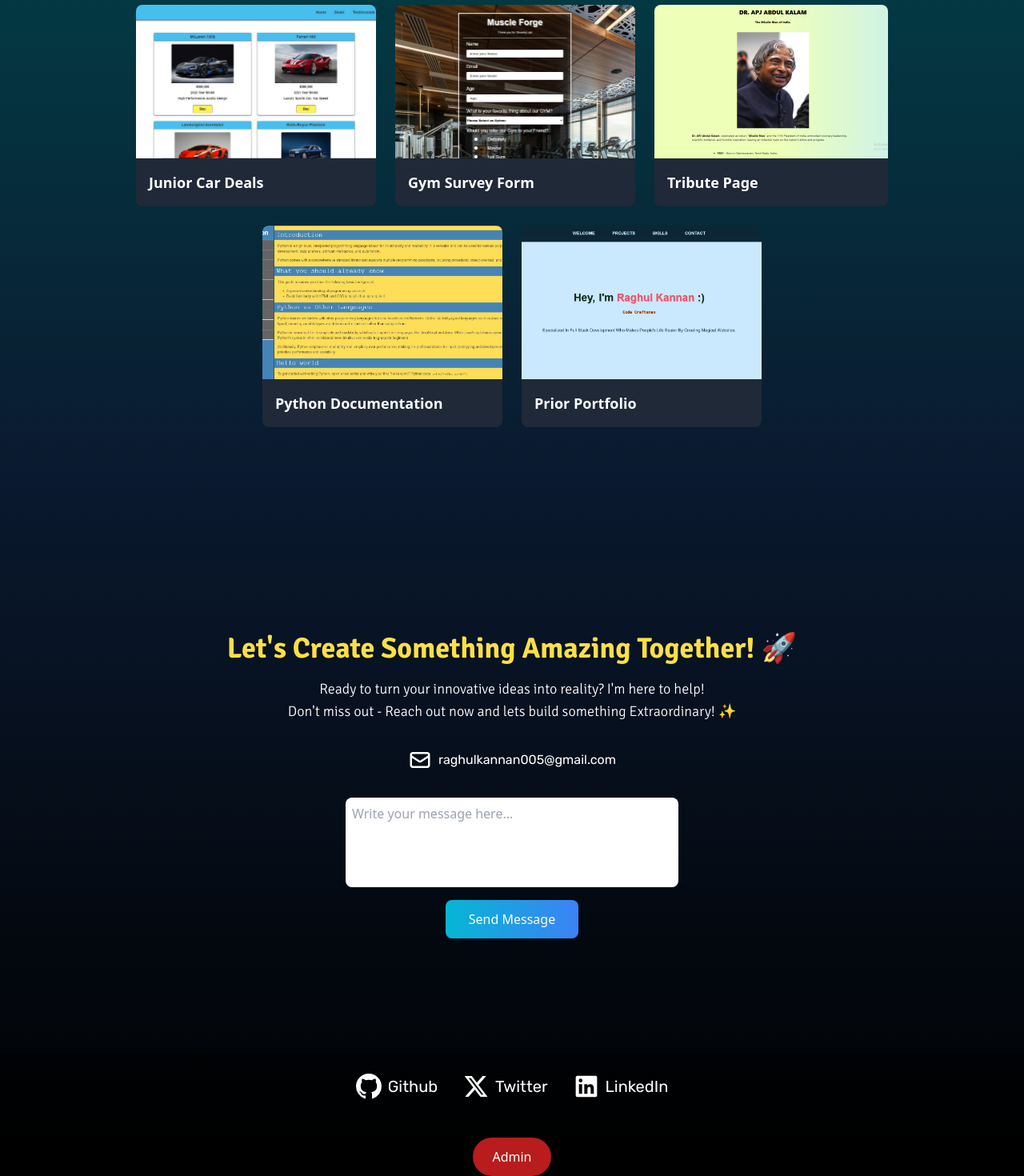
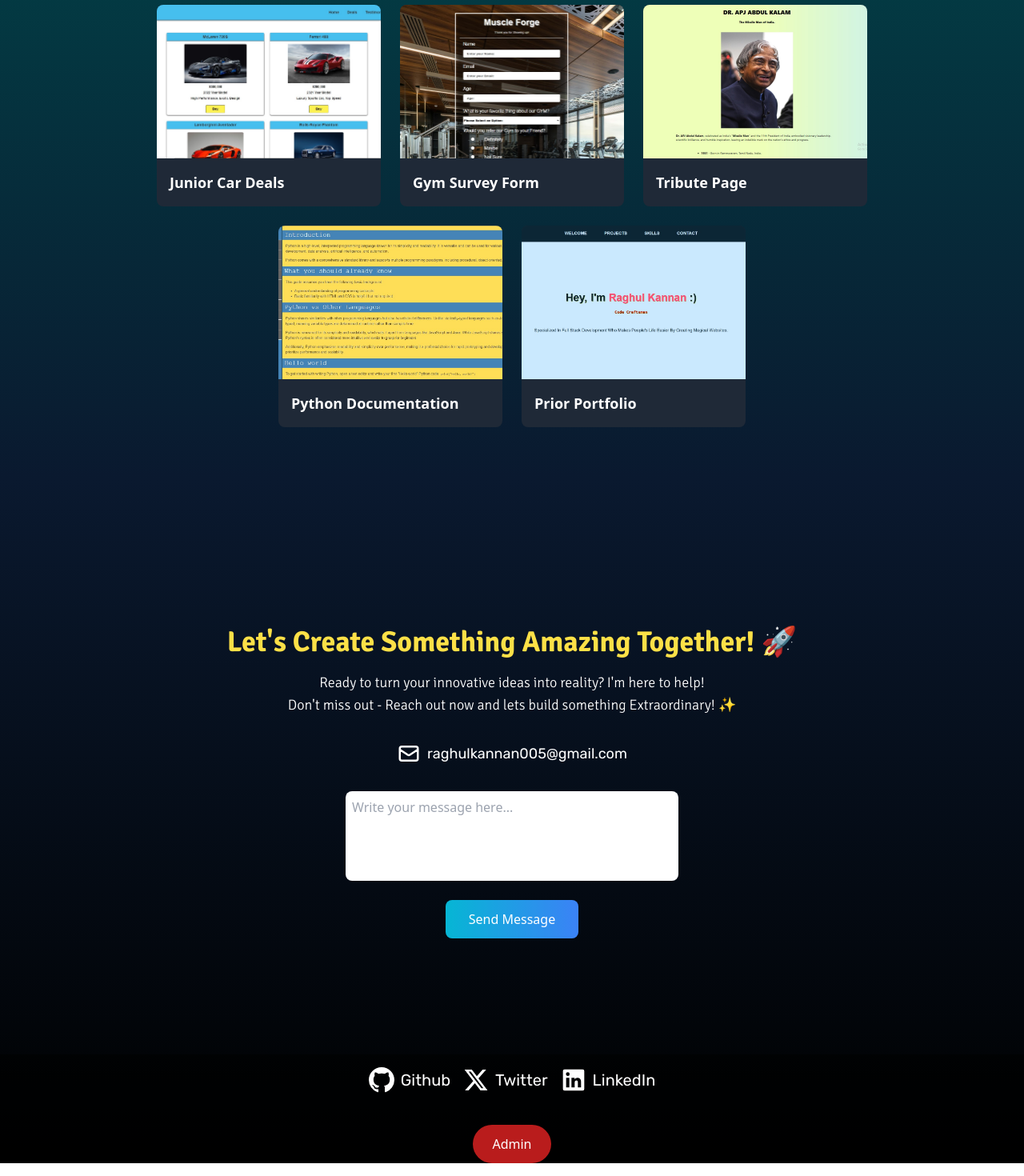
Before and after one commit to Raghulkannan005/Raghulkannan005.github.io, a React (Vite) app: page / in a window 1280 px wide. Shown: the part 1802-3272 px from the top of the page at 80% size. Built offline with nearby package versions, Linux system fonts and the light colour scheme.

Commit message:
Update Projects component

```diff
--- a/src/App.jsx
+++ b/src/App.jsx
@@ -1,5 +1,6 @@
 import { BrowserRouter as Router, Route, Routes } from 'react-router-dom';
-import Navbar from './Components/navBar';
+import { useState } from 'react';
+import Navbar from './Components/Navbar';
 import Hero from './Components/hero';
 import About from './Components/about';
 import Projects from './Components/projects';
@@ -9,19 +10,24 @@ import { ThemeProvider, useTheme } from './context/ThemeContext';
 
 const AppContent = () => {
     const { darkMode } = useTheme();
+    const [isActive, setActive] = useState(false);
+
+    const toggleClass = () => {
+        setActive(!isActive);
+    };
+
     return (
-        <div className={`h-full w-full items-center transition-colors duration-300 ${darkMode ? '[background:radial-gradient(125%_125%_at_50%_10%,#020220_30%,#0a1399_100%)]' : 'bg-gray-100'}`}>
-            <Navbar />
-            <Hero />
-            <About />
-            <Projects />
-            <Contact />
+        <div className={`h-full w-full min-w-96 items-center transition-colors duration-300 ${darkMode ? '[background:radial-gradient(125%_125%_at_50%_10%,#020220_30%,#0a1399_100%)]' : 'bg-gray-100'}`}>
+            <Navbar isActive={isActive} toggleClass={toggleClass} />
+            <Hero toggleClass={toggleClass} />
+            <About toggleClass={toggleClass} />
+            <Projects toggleClass={toggleClass} />
+            <Contact toggleClass={toggleClass} />
         </div>
     );
 };
 
-const App = () => {
-    return (
+const App = () => (
     <ThemeProvider>
         <Router>
             <Routes>
@@ -31,6 +37,5 @@ const App = () => {
         </Router>
     </ThemeProvider>
 );
-};
 
 export default App;
--- a/src/Components/contact.jsx
+++ b/src/Components/contact.jsx
@@ -1,5 +1,5 @@
 // src/Components/contact.jsx
-import { useEffect, useState } from 'react';
+import { useState } from 'react';
 import { HiOutlineMail } from "react-icons/hi";
 import { useTheme } from '../context/ThemeContext';
 
@@ -46,16 +46,19 @@ const Contact = () => {
 
     return (
 
-    <div className={`min-h-screen relative w-full flex flex-col justify-text-white items-center ${darkMode ? 'bg-gradient-to-b from-[#0a192f] to-black' : 'bg-gradient-to-b from-[#86a2ee] to-[#75b7f5]'}`} id="contact">
+    <div className={`min-h-screen relative w-full flex flex-col justify-text-white items-center ${darkMode ? 'bg-gradient-to-b from-[#0a192f] to-black' : 'bg-gradient-to-b from-[#86a2ee] to-[#75b7f5]'}`} id="contact" >
+
         <div className='flex flex-col min-h-[90vh] justify-center items-center'>
-            <div className= "text-yellow-300 text-4xl font-signi mt-12 px-6 text-center font-bold mb-4">
+
+            <div className= "text-yellow-300 text-2xl sm:text-4xl font-signi mt-12 px-6 text-center font-bold mb-4">
                 Let&apos;s Create Something Amazing Together! 🚀
             </div>
-            <div className={` ${darkMode? 'text-white' :'text-black'} text-lg font-signi max-w-2xl font-light text-center px-5`}>
+
+            <div className={` ${darkMode? 'text-white' :'text-black'} sm:text-lg font-signi max-w-2xl font-light text-center px-5`}>
                 Ready to turn your innovative ideas into reality? I&apos;m here to help!
             </div>
 
-            <div className={` ${darkMode? 'text-white' :'text-black'} text-lg font-signi max-w-2xl font-light text-center px-5`}>
+            <div className={` ${darkMode? 'text-white' :'text-black'} text-base sm:text-lg font-signi max-w-2xl font-light text-center px-5`}>
                 Don&apos;t miss out - Reach out now and lets build something Extraordinary! ✨
             </div>
 
@@ -63,7 +66,7 @@ const Contact = () => {
                 <a href="mailto:raghulkannan005@gmail.com" className={`${ darkMode?'text-white hover:text-red-200':'text-black hover:text-gray-700'} flex items-center`}>
                 <HiOutlineMail size={30} />
 
-                <span className={`${darkMode? 'text-white' :'text-black'} font-rubi ml-2`}>raghulkannan005@gmail.com</span>
+                <span className={`${darkMode? 'text-white' :'text-black'} text-base sm:text-lg font-rubi ml-2`}>raghulkannan005@gmail.com</span>
 
                 </a>
             </div>
@@ -72,7 +75,7 @@ const Contact = () => {
                 <form onSubmit={handleSubmit} className="flex flex-col items-center">
                     <textarea
                         name="message"
-                        className="w-full p-2 mb-4 text-black rounded-lg resize-none"
+                        className="w-2/3 sm:w-full p-2 sm:h-28 h-20 mb-4 text-black rounded-lg resize-none"
                         rows="4"
                         placeholder="Write your message here..."
                         maxLength={20000}
@@ -82,7 +85,7 @@ const Contact = () => {
                     <button
                         type="submit"
                         disabled={isLoading}
-                        className={`px-6 py-3 rounded-lg text-white hover:scale-105 duration-200 ${
+                        className={`p-3 rounded-lg text-white hover:scale-105 m-2 duration-200 ${
                             darkMode ? 'bg-gradient-to-r w-2/5 from-cyan-500 to-blue-500'
                             : 'bg-gradient-to-r w-2/5 from-cyan-700 to-blue-700'
                         } ${isLoading ? 'opacity-50 cursor-not-allowed' : ''}`}
@@ -99,19 +102,19 @@ const Contact = () => {
         </div>
             <footer className={` ${darkMode?'bg-black/60':'bg-white/10'} w-full h-[10%] flex flex-col items-center`}>
                 <div className={`text-xl ${darkMode ? 'text-white' : 'text-black'} font-rubi mt-2 flex items-center`}>
-                <a href="https://github.com/Raghulkannan005" target="_blank" rel="noopener noreferrer" className="flex items-center hover:text-gray-400 m-4">
+                <a href="https://github.com/Raghulkannan005" target="_blank" rel="noopener noreferrer" className="flex items-center hover:text-gray-400 m-2">
                         <svg height="32" viewBox="0 0 16 16" version="1.1" width="32" aria-hidden="true" fill="currentColor">
                             <path d="M8 0c4.42 0 8 3.58 8 8a8.013 8.013 0 0 1-5.45 7.59c-.4.08-.55-.17-.55-.38 0-.27.01-1.13.01-2.2 0-.75-.25-1.23-.54-1.48 1.78-.2 3.65-.88 3.65-3.95 0-.88-.31-1.59-.82-2.15.08-.2.36-1.02-.08-2.12 0 0-.67-.22-2.2.82-.64-.18-1.32-.27-2-.27-.68 0-1.36.09-2 .27-1.53-1.03-2.2-.82-2.2-.82-.44 1.1-.16 1.92-.08 2.12-.51.56-.82 1.28-.82 2.15 0 3.06 1.86 3.75 3.64 3.95-.23.2-.44.55-.51 1.07-.46.21-1.61.55-2.33-.66-.15-.24-.6-.83-1.23-.82-.67.01-.27.38.01.53.34.19.73.9.82 1.13.16.45.68 1.31 2.69.94 0 .67.01 1.3.01 1.49 0 .21-.15.45-.55.38A7.995 7.995 0 0 1 0 8c0-4.42 3.58-8 8-8Z"></path>
                         </svg>
                         <span className="ml-2">Github</span>
                     </a>
-                    <a href="https://twitter.com/raghulkannan_" target="_blank" rel="noopener noreferrer" className="flex items-center hover:text-gray-400 m-4 ">
+                    <a href="https://twitter.com/raghulkannan_" target="_blank" rel="noopener noreferrer" className="flex items-center hover:text-gray-400 m-2 ">
                         <svg height="32" viewBox="0 0 24 24" width="32" fill="currentColor">
                             <path d="M18.244 2.25h3.308l-7.227 8.26 8.502 11.24H16.17l-5.214-6.817L4.99 21.75H1.68l7.73-8.835L1.254 2.25H8.08l4.713 6.231zm-1.161 17.52h1.833L7.084 4.126H5.117z"/>
                         </svg>
                         <span className="ml-2">Twitter</span>
                     </a>
-                    <a href="https://www.linkedin.com/in/raghul-kannan-0a4968242" target="_blank" rel="noopener noreferrer" className="flex items-center hover:text-gray-400 m-4">
+                    <a href="https://www.linkedin.com/in/raghul-kannan-0a4968242" target="_blank" rel="noopener noreferrer" className="flex items-center hover:text-gray-400 m-2">
                         <svg height="32" viewBox="0 0 24 24" width="32" fill="currentColor">
                             <path d="M20.5 2h-17A1.5 1.5 0 002 3.5v17A1.5 1.5 0 003.5 22h17a1.5 1.5 0 001.5-1.5v-17A1.5 1.5 0 0020.5 2zM8 19H5v-9h3zM6.5 8.25A1.75 1.75 0 118.3 6.5a1.78 1.78 0 01-1.8 1.75zM19 19h-3v-4.74c0-1.42-.6-1.93-1.38-1.93A1.74 1.74 0 0013 14.19a.66.66 0 000 .14V19h-3v-9h2.9v1.3a3.11 3.11 0 012.7-1.4c1.55 0 3.36.86 3.36 3.66z"/>
                         </svg>
--- a/src/Components/hero.jsx
+++ b/src/Components/hero.jsx
@@ -1,18 +1,25 @@
+import { useEffect } from 'react';
 import { useTheme } from '../context/ThemeContext';
+
 const Hero = () => {
     const { darkMode } = useTheme();
     const BASE_URL = import.meta.env.BASE_URL;
 
+    useEffect(() => {
+        const audioElement = document.getElementById('background-audio');
+        if (audioElement) {
+            audioElement.volume = 0.2; // Set default volume to 0.3
+        }
+    }, []);
+
     return (
-        <div className={`h-screen w-full z-40 flex flex-wrap ${darkMode ? 'bg-gradient-to-b from-[#010308] to-[#000328]' : 'bg-gradient-to-b from-[#7bbfff] to-[#657cff]'}`} id="hero">
-            <audio controls autoPlay loop className="mt-20 hidden">
+        <div className={`h-screen z-40 flex flex-wrap ${darkMode ? 'bg-gradient-to-b from-[#010308] to-[#000328]' : 'bg-gradient-to-b from-[#7bbfff] to-[#657cff]'}`} id="hero">
+            <audio id="background-audio" controls autoPlay loop className="mt-20 hidden">
                 <source src={`${BASE_URL}Media/greenTeaForest.mp3`} type="audio/mp3" />
             </audio>
 
             <div className={`${darkMode ? 'text-white' : 'text-gray-800'} font-bold font-signi w-full flex flex-col justify-center items-center mt-32 lg:w-1/2 lg:mt-0`}>
-
                 <span className={`animate-Gradient z-40 bg-clip-text text-5xl text-transparent text-center xs:h-[70px] lg:text-start w-3/4`}>Raghul Kannan</span>
-
                 <span className="font-signi text-yellow-500 sm:mt-0 text-lg m-4 lg:text-start text-center w-3/4">CODE CRAFTSMAN</span>
                 <span className={`font-rubi ${darkMode ? 'text-white/40' : 'text-black/60'} text-lg m-4 lg:text-start text-center w-3/4`}>
                     Specialized In Full Stack Development Who Makes People&apos;s Life Easier By Creating Magical Websites.
--- a/src/Components/projects.jsx
+++ b/src/Components/projects.jsx
@@ -12,7 +12,7 @@ return (
 			</p>
 			<div className="flex flex-wrap justify-center mx-auto w-9/10 gap-6">
 				{projects.map((project, index) => (
-					<div key={index} className="bg-gray-800 max-w-[300px] rounded-lg overflow-hidden">
+					<div key={index} className="bg-gray-800 max-w-[280px] rounded-lg overflow-hidden">
 						<a href={project.link} target="_blank" className="block" rel="noopener noreferrer" aria-label={`View ${project.name} project`}>
 							<img src={project.image} alt={project.alt} className="w-full h-48 object-cover" />
 						</a>
```
Also changed, not shown: src/Components/navBar.jsx (+27 -33 lines). Lines whose indentation alone changed are shown as unchanged.
